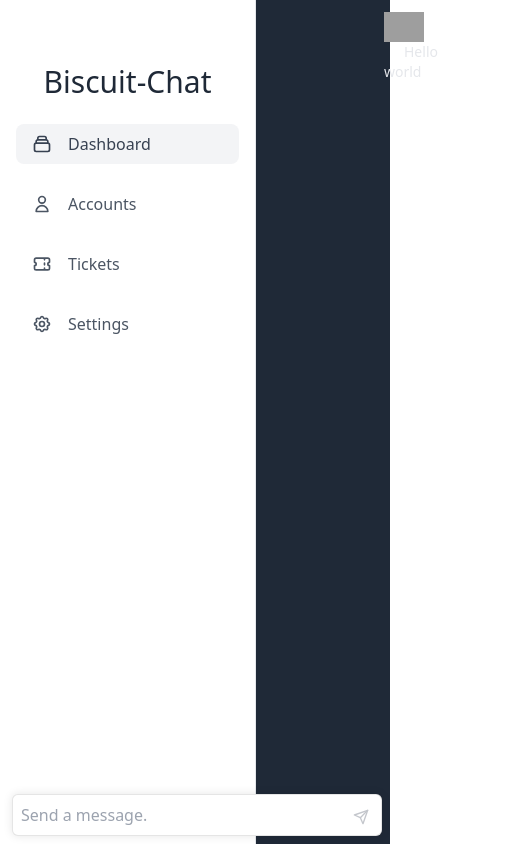
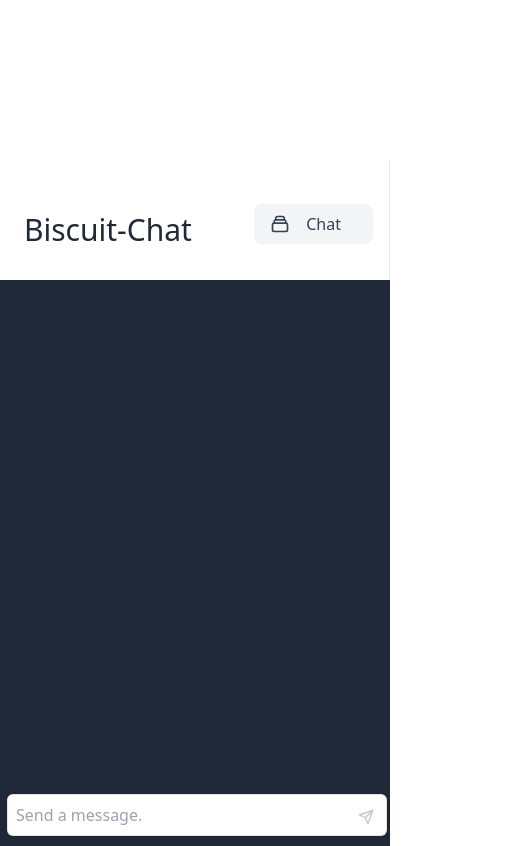
Before and after one commit to 7Biscuits/Biscuit-Chat, a React (Create React App) app: page / in a window 390 px wide. Shown: the top 846 px of the page, 505 px wide, since content can reach past the window. Built offline with nearby package versions, Linux system fonts and the light colour scheme; grey boxes are pictures that could not be loaded; the HTML template or start-up script is replaced by a standard one.

Commit message:
ui updates

```diff
--- a/src/App.js
+++ b/src/App.js
@@ -1,26 +1,29 @@
-import { useState } from "react"
+import { useState, useEffect, useRef } from "react"
 import Sidebar from "./components/Sidebar"
 import MessageBox from "./components/MessageBox"
 import PromptBox from "./components/PromptBox"
 
 const App = () => {
 
+  let bottomRef = useRef(null)
   let [messages, setMessages] = useState([])
 
-  const appendMessage = (prompt, bot) => {
-    setMessages(messages => [...messages, <MessageBox message={prompt} bot={bot} />])
-  }
+  useEffect(() => {
+    bottomRef.current?.scrollIntoView({ behavior: 'smooth' });
+  }, [messages]);
 
   return (
     <>
       <div className="max-w-full min-h-screen bg-gray-800">
         <Sidebar />
-        <div className="overflow-x-scroll absolute ml-[20rem]">
-          <MessageBox message={"Hello world"} />
-          {/* {messages} */}
+        <div className=" max-w-full h-screen overflow-x-scroll overflow-y-scroll ml-2 lg:ml-[20rem] md:ml-[15rem] xl:ml[20rem] mt-[10rem] lg:mt-1 md:mt-1 xl:mt-1">
+          {messages.map((prompt, bot, index) => {
+            return <MessageBox message={prompt} bot={bot} key={index} />
+          })}
+          <div ref={bottomRef} />
         </div>
         <div className="block absolute bottom-0 left-0 right-0">
-          <PromptBox newPrompt={(prompt, bot) => appendMessage(prompt, bot)} />
+          <PromptBox newPrompt={(prompt, bot) => setMessages(messages => [...messages, [prompt, bot]])} />
         </div>
       </div>
     </>
--- a/src/components/PromptBox.jsx
+++ b/src/components/PromptBox.jsx
@@ -14,7 +14,7 @@ const PromptBox = (props) => {
 
     return (
         <>
-            <form onSubmit={handleSubmit} className="stretch mx-2 flex flex-row gap-3 last:mb-2 md:mx-auto md:last:mb-6 lg:mx-auto lg:max-w-2xl xl:max-w-3xl sm:max-w-sm sm:mx-auto">
+            <form onSubmit={handleSubmit} className="stretch flex flex-row gap-3 last:mb-2 mx-auto md:last:mb-6 max-w-sm lg:max-w-2xl xl:max-w-3xl ">
                 <div className="relative flex h-full flex-1 items-stretch md:flex-col">
                     <div>
                         <div className="h-full flex ml-1 md:w-full md:m-auto md:mb-2 gap-0 md:gap-2 justify-center">
--- a/src/components/Sidebar.jsx
+++ b/src/components/Sidebar.jsx
@@ -1,46 +1,20 @@
 const Sidebar = () => {
     return (
         <div>
-            <aside class="absolute flex flex-col w-64 h-screen px-4 py-8 overflow-y-auto bg-white border-r rtl:border-r-0 rtl:border-l dark:bg-gray-900 dark:border-gray-700">
+            <aside class="absolute flex flex-row lg:flex-col md:flex-col xl:flex-col w-full lg:w-64 md:w-60 xl:w-64 lg:h-screen md:h-screen xl:h-screen px-4 py-8 overflow-y-auto bg-white border-r rtl:border-r-0 rtl:border-l dark:bg-gray-900 dark:border-gray-700">
 
-                <div class="flex flex-col items-center mt-6 -mx-2">
+                <div class="flex center flex-row lg:flex-col md:flex-col xl:flex-col items-center mt-3 lg:mt-6 md:mt-4 xl:mt-6">
                         <h4 class="mx-2 mt-2 text-3xl text-gray-800 dark:text-gray-200">Biscuit-Chat</h4>
                 </div>
 
-                <div class="flex flex-col justify-between flex-1 mt-6">
+                <div class="flex flex-row-reverse lg:flex-col md:flex-col xl:flex-col justify-between flex-1 mt-3 lg:mt-6 md:mt-4 xl:mt-6">
                     <nav>
                         <a class="flex items-center px-4 py-2 text-gray-700 bg-gray-100 rounded-lg dark:bg-gray-800 dark:text-gray-200" href="#">
                             <svg class="w-5 h-5" viewBox="0 0 24 24" fill="none" xmlns="http://www.w3.org/2000/svg">
                                 <path d="M19 11H5M19 11C20.1046 11 21 11.8954 21 13V19C21 20.1046 20.1046 21 19 21H5C3.89543 21 3 20.1046 3 19V13C3 11.8954 3.89543 11 5 11M19 11V9C19 7.89543 18.1046 7 17 7M5 11V9C5 7.89543 5.89543 7 7 7M7 7V5C7 3.89543 7.89543 3 9 3H15C16.1046 3 17 3.89543 17 5V7M7 7H17" stroke="currentColor" stroke-width="2" stroke-linecap="round" stroke-linejoin="round" />
                             </svg>
 
-                            <span class="mx-4 font-medium">Dashboard</span>
-                        </a>
-
-                        <a class="flex items-center px-4 py-2 mt-5 text-gray-600 transition-colors duration-300 transform rounded-lg dark:text-gray-400 hover:bg-gray-100 dark:hover:bg-gray-800 dark:hover:text-gray-200 hover:text-gray-700" href="#">
-                            <svg class="w-5 h-5" viewBox="0 0 24 24" fill="none" xmlns="http://www.w3.org/2000/svg">
-                                <path d="M16 7C16 9.20914 14.2091 11 12 11C9.79086 11 8 9.20914 8 7C8 4.79086 9.79086 3 12 3C14.2091 3 16 4.79086 16 7Z" stroke="currentColor" stroke-width="2" stroke-linecap="round" stroke-linejoin="round" />
-                                <path d="M12 14C8.13401 14 5 17.134 5 21H19C19 17.134 15.866 14 12 14Z" stroke="currentColor" stroke-width="2" stroke-linecap="round" stroke-linejoin="round" />
-                            </svg>
-
-                            <span class="mx-4 font-medium">Accounts</span>
-                        </a>
-
-                        <a class="flex items-center px-4 py-2 mt-5 text-gray-600 transition-colors duration-300 transform rounded-lg dark:text-gray-400 hover:bg-gray-100 dark:hover:bg-gray-800 dark:hover:text-gray-200 hover:text-gray-700" href="#">
-                            <svg class="w-5 h-5" viewBox="0 0 24 24" fill="none" xmlns="http://www.w3.org/2000/svg">
-                                <path d="M15 5V7M15 11V13M15 17V19M5 5C3.89543 5 3 5.89543 3 7V10C4.10457 10 5 10.8954 5 12C5 13.1046 4.10457 14 3 14V17C3 18.1046 3.89543 19 5 19H19C20.1046 19 21 18.1046 21 17V14C19.8954 14 19 13.1046 19 12C19 10.8954 19.8954 10 21 10V7C21 5.89543 20.1046 5 19 5H5Z" stroke="currentColor" stroke-width="2" stroke-linecap="round" stroke-linejoin="round" />
-                            </svg>
-
-                            <span class="mx-4 font-medium">Tickets</span>
-                        </a>
-
-                        <a class="flex items-center px-4 py-2 mt-5 text-gray-600 transition-colors duration-300 transform rounded-lg dark:text-gray-400 hover:bg-gray-100 dark:hover:bg-gray-800 dark:hover:text-gray-200 hover:text-gray-700" href="#">
-                            <svg class="w-5 h-5" viewBox="0 0 24 24" fill="none" xmlns="http://www.w3.org/2000/svg">
-                                <path d="M10.3246 4.31731C10.751 2.5609 13.249 2.5609 13.6754 4.31731C13.9508 5.45193 15.2507 5.99038 16.2478 5.38285C17.7913 4.44239 19.5576 6.2087 18.6172 7.75218C18.0096 8.74925 18.5481 10.0492 19.6827 10.3246C21.4391 10.751 21.4391 13.249 19.6827 13.6754C18.5481 13.9508 18.0096 15.2507 18.6172 16.2478C19.5576 17.7913 17.7913 19.5576 16.2478 18.6172C15.2507 18.0096 13.9508 18.5481 13.6754 19.6827C13.249 21.4391 10.751 21.4391 10.3246 19.6827C10.0492 18.5481 8.74926 18.0096 7.75219 18.6172C6.2087 19.5576 4.44239 17.7913 5.38285 16.2478C5.99038 15.2507 5.45193 13.9508 4.31731 13.6754C2.5609 13.249 2.5609 10.751 4.31731 10.3246C5.45193 10.0492 5.99037 8.74926 5.38285 7.75218C4.44239 6.2087 6.2087 4.44239 7.75219 5.38285C8.74926 5.99037 10.0492 5.45193 10.3246 4.31731Z" stroke="currentColor" stroke-width="2" stroke-linecap="round" stroke-linejoin="round" />
-                                <path d="M15 12C15 13.6569 13.6569 15 12 15C10.3431 15 9 13.6569 9 12C9 10.3431 10.3431 9 12 9C13.6569 9 15 10.3431 15 12Z" stroke="currentColor" stroke-width="2" stroke-linecap="round" stroke-linejoin="round" />
-                            </svg>
-
-                            <span class="mx-4 font-medium">Settings</span>
+                            <span class="mx-4 font-medium">Chat</span>
                         </a>
                     </nav>
                 </div>
```
